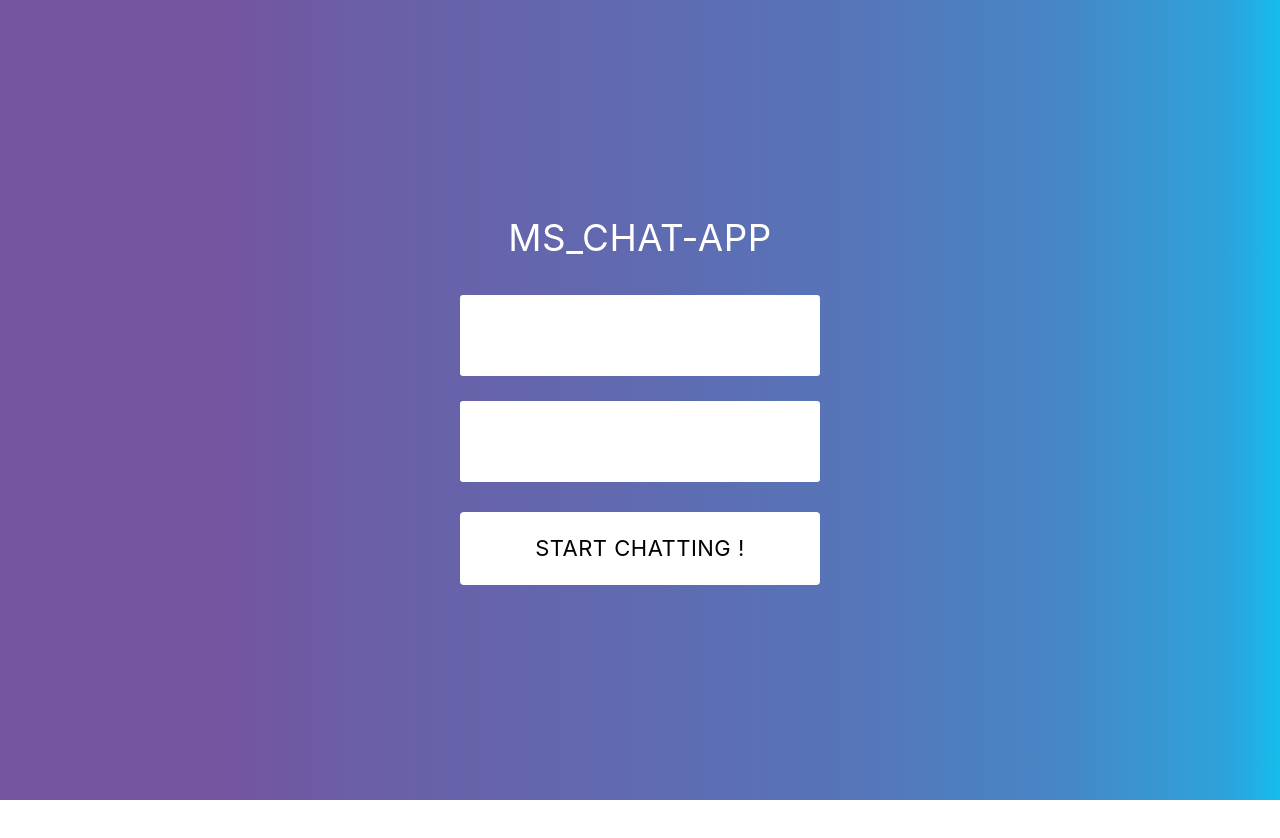
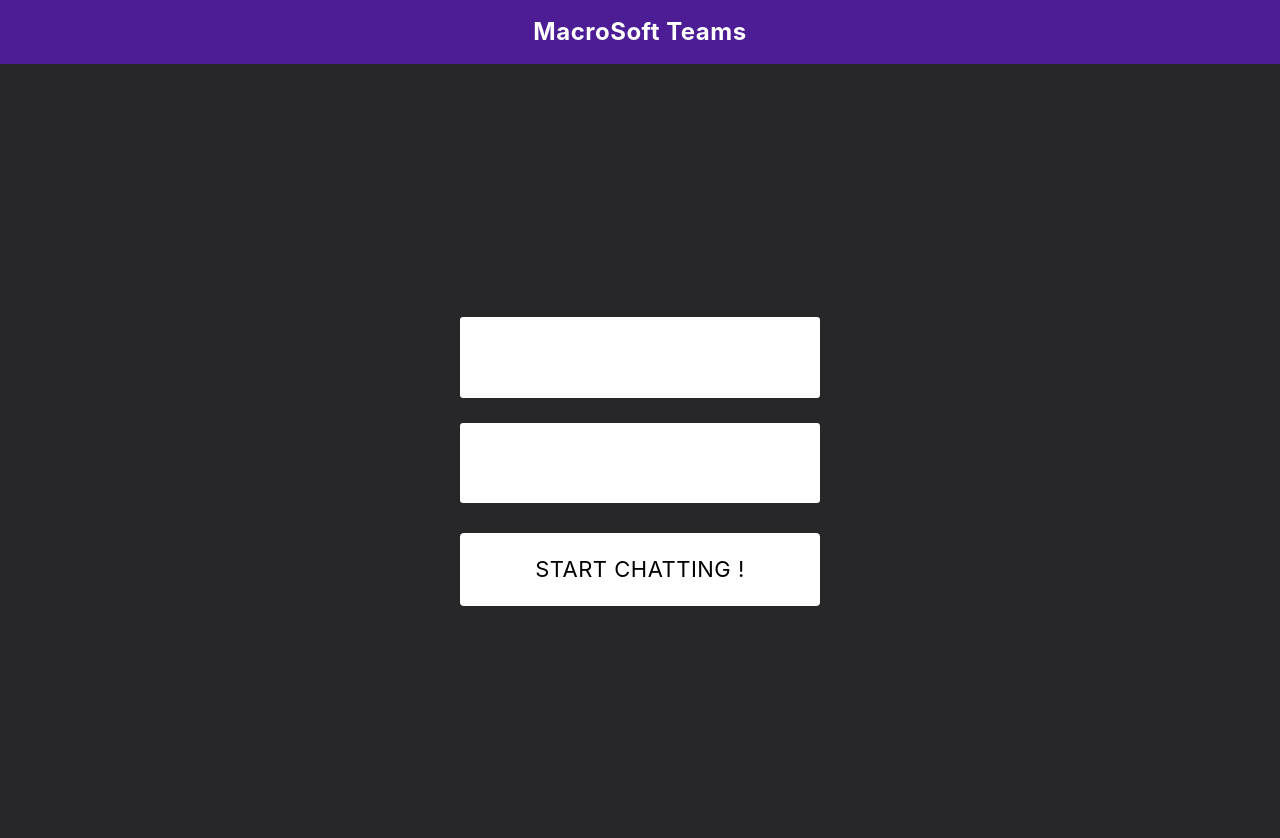
Before and after one commit to mohitm15/ms-chat-app, a React (Create React App) app: page / in a window 1280 px wide. Shown: the top 838 px of the page. Before the commit the page ends 800 px from the top, so only its background shows below. Built offline with nearby package versions, Linux system fonts and the light colour scheme; no server answers.

Commit message:
Adding style to Login Form

```diff
--- a/src/App.css
+++ b/src/App.css
@@ -136,6 +136,21 @@
   /* avatar top right */
 }
 
+.ce-person-text {
+  font-family: 'Noto Sans', sans-serif;
+  color:white;
+  font-size:15px !important;
+  /* Chat members name on right */
+}
+
+.ce-text-input {
+  background-color: #464775 !important;
+  color:white;
+  margin-bottom:5px;
+  /* chatname on right */
+}
+
+
 /* CUSTOM FEED */
 
 .chat-feed {
@@ -146,6 +161,7 @@
   font-family: 'Noto Sans', sans-serif;
   /* central container */
 }
+
 
 .chat-title-container {
   width: 100%;
@@ -293,19 +309,19 @@
 }
 
 .wrapper {
-  height: 100vh;
+  /* height: 100vh;
   width: 100%;
   background: rgb(117,84,160);
   background: linear-gradient(90deg, rgba(117,84,160,1) 7%, rgba(117,84,160,1) 17%, rgba(106,95,168,1) 29%, rgba(99,103,174,1) 44%, rgba(87,116,184,1) 66%, rgba(70,135,198,1) 83%, rgba(44,163,219,1) 96%, rgba(22,188,237,1) 100%, rgba(0,212,255,1) 100%);
   display: flex;
   justify-content: center;
-  align-items: center;
+  align-items: center; */
 }
 
 .input {
   color: #333;
   font-size: 1.2rem;
-    margin: 0 auto;
+  margin: 0 auto;
   padding: 1.5rem 2rem;
   border-radius: 0.2rem;
   background-color: rgb(255, 255, 255);
--- a/src/components/LoginForm.js
+++ b/src/components/LoginForm.js
@@ -1,5 +1,6 @@
 import React, { useState } from "react";
 import axios from "axios";
+import  ImgPath  from "../assest/logo.jpg";
 
 const LoginForm = () => {
   const [username, setUsername] = useState("");
@@ -34,9 +35,15 @@
 
   return (
     <>
-      <div className="wrapper">
+      <div className="header bg-violet-900 flex flex-row justify-center h-5/6 py-2 sm:py-4">
+          <span className="text-base sm:text-2xl sm:font-bold text-white">MacroSoft Teams</span>
+        </div>
+      <div className="h-[100vh] w-full flex justify-center items-center bg-zinc-800">
+
         <div className="form">
-          <h1 className="title">MS_CHAT-APP</h1>
+          <div>
+            {/* <img src={ImgPath} alt="logo" /> */}
+          </div>
           <form onSubmit={handleSubmit}>
             <input
               type="text"
```
Also changed, not shown: src/assest/logo.jpg (added), src/assest/logo.png (added).
